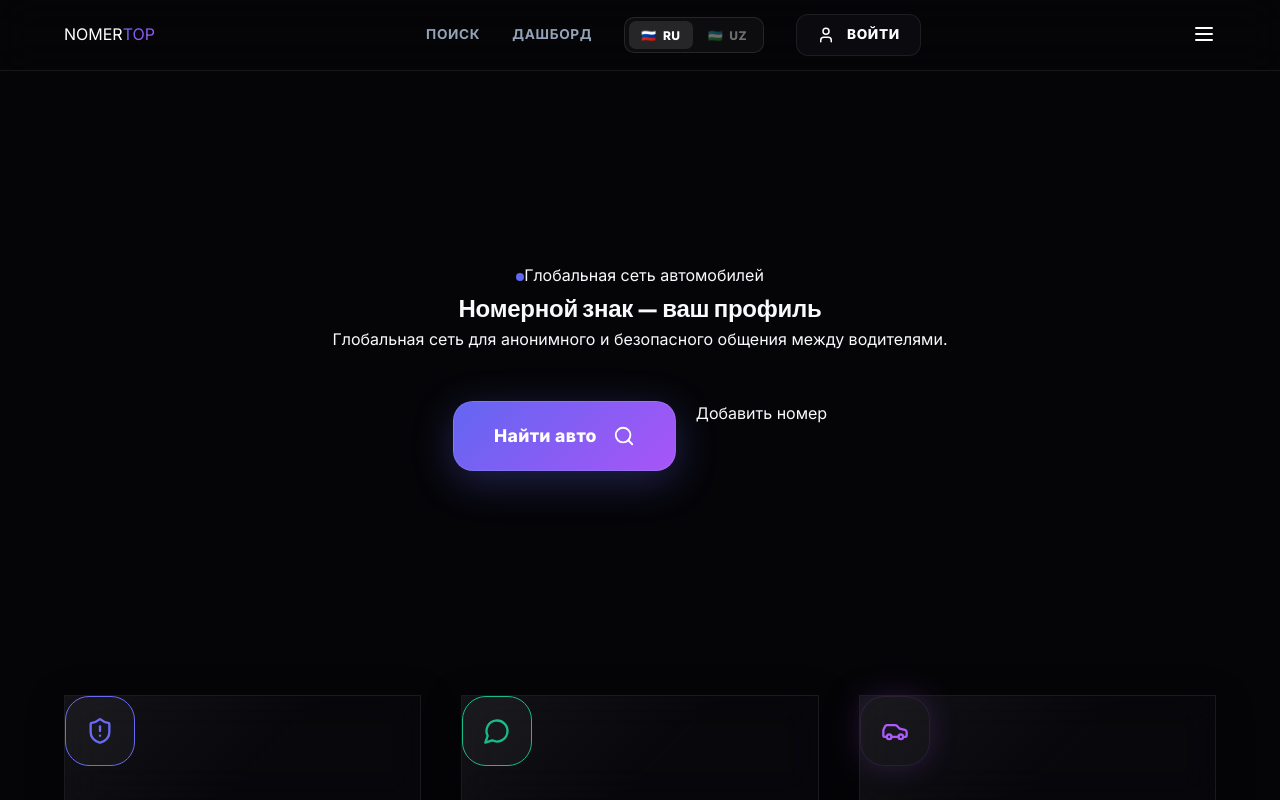
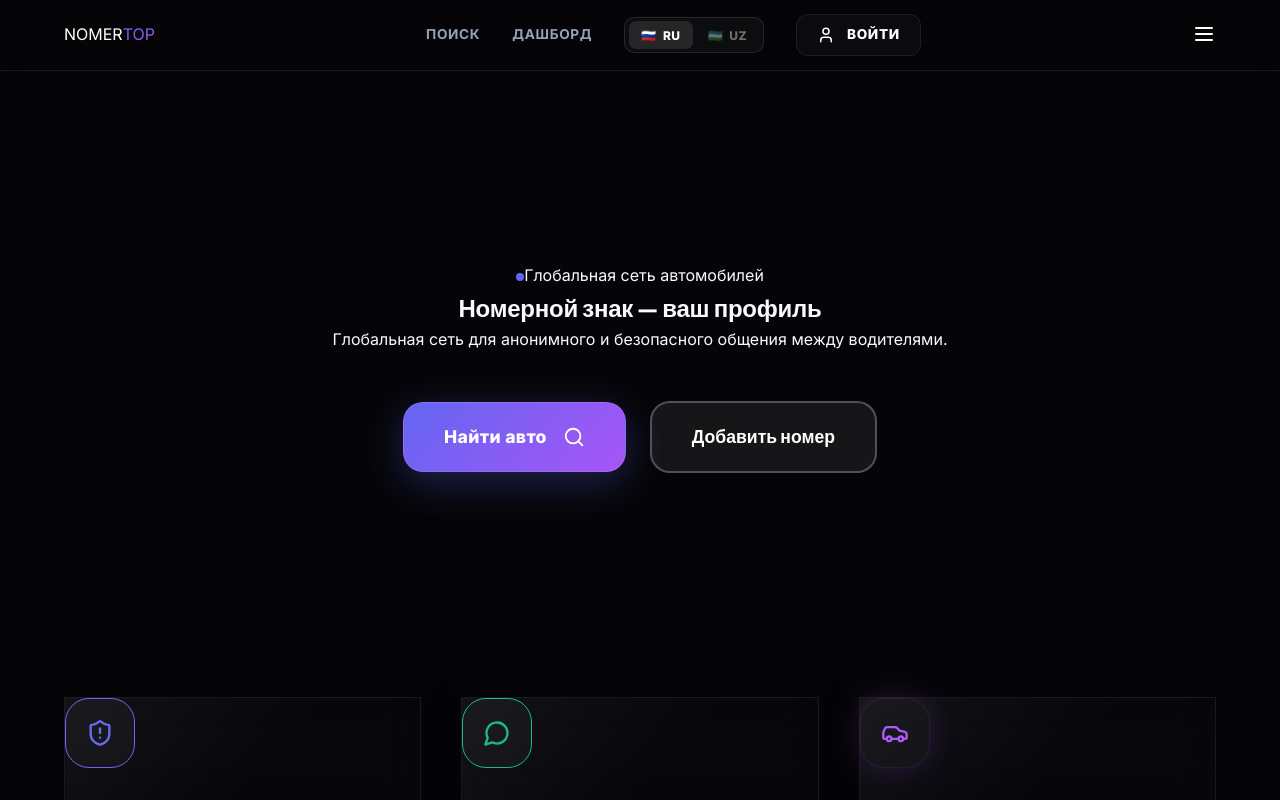
Before and after one commit to MuhammadsolihUmarov/NomerTop, a Next.js app: page / in a window 1280 px wide. Built offline with nearby package versions, Linux system fonts and the light colour scheme.

Commit message:
Fix: Make secondary CTA button visible by moving styles to global CSS

```diff
--- a/src/app/globals.css
+++ b/src/app/globals.css
@@ -356,3 +356,36 @@ button {
 .text-white { color: #ffffff; }
 .text-muted { color: var(--muted-foreground); }
 .no-underline { text-decoration: none; }
+
+/* ── Hero action buttons ── */
+.hero-actions {
+  display: flex;
+  align-items: center;
+  justify-content: center;
+  gap: 1.5rem;
+  flex-wrap: wrap;
+}
+
+.btn-glass-large {
+  background: rgba(255, 255, 255, 0.07);
+  border: 2px solid rgba(255, 255, 255, 0.25);
+  color: #ffffff;
+  padding: 1.25rem 2.5rem;
+  border-radius: 1.25rem;
+  font-weight: 800;
+  font-size: 1.1rem;
+  font-family: 'Outfit', sans-serif;
+  transition: all 0.3s;
+  display: inline-flex;
+  align-items: center;
+  justify-content: center;
+  text-decoration: none;
+  cursor: pointer;
+}
+
+.btn-glass-large:hover {
+  background: rgba(255, 255, 255, 0.14);
+  border-color: rgba(255, 255, 255, 0.45);
+  transform: translateY(-3px);
+  color: #ffffff;
+}
--- a/src/app/page.tsx
+++ b/src/app/page.tsx
@@ -127,13 +127,6 @@ export default function Home() {
         .hero-subtitle { font-size: 1.4rem; color: var(--muted-foreground); max-width: 700px; margin: 0 auto 3.5rem; line-height: 1.6; }
 
         .hero-actions { display: flex; align-items: center; justify-content: center; gap: 1.5rem; flex-wrap: wrap; }
-        .btn-glass-large {
-          background: rgba(255,255,255,0.05); border: 2px solid rgba(255,255,255,0.2);
-          color: white; padding: 1.25rem 2.5rem; border-radius: 1.25rem;
-          font-weight: 800; font-size: 1.1rem; transition: 0.3s;
-          display: inline-flex; align-items: center; justify-content: center;
-        }
-        .btn-glass-large:hover { background: rgba(255,255,255,0.1); border-color: rgba(255,255,255,0.4); transform: translateY(-3px); }
 
         .features-section { padding: 6rem 0; }
         .features-grid-wrap { display: grid; grid-template-columns: repeat(auto-fit, minmax(320px, 1fr)); gap: 2.5rem; }
```
